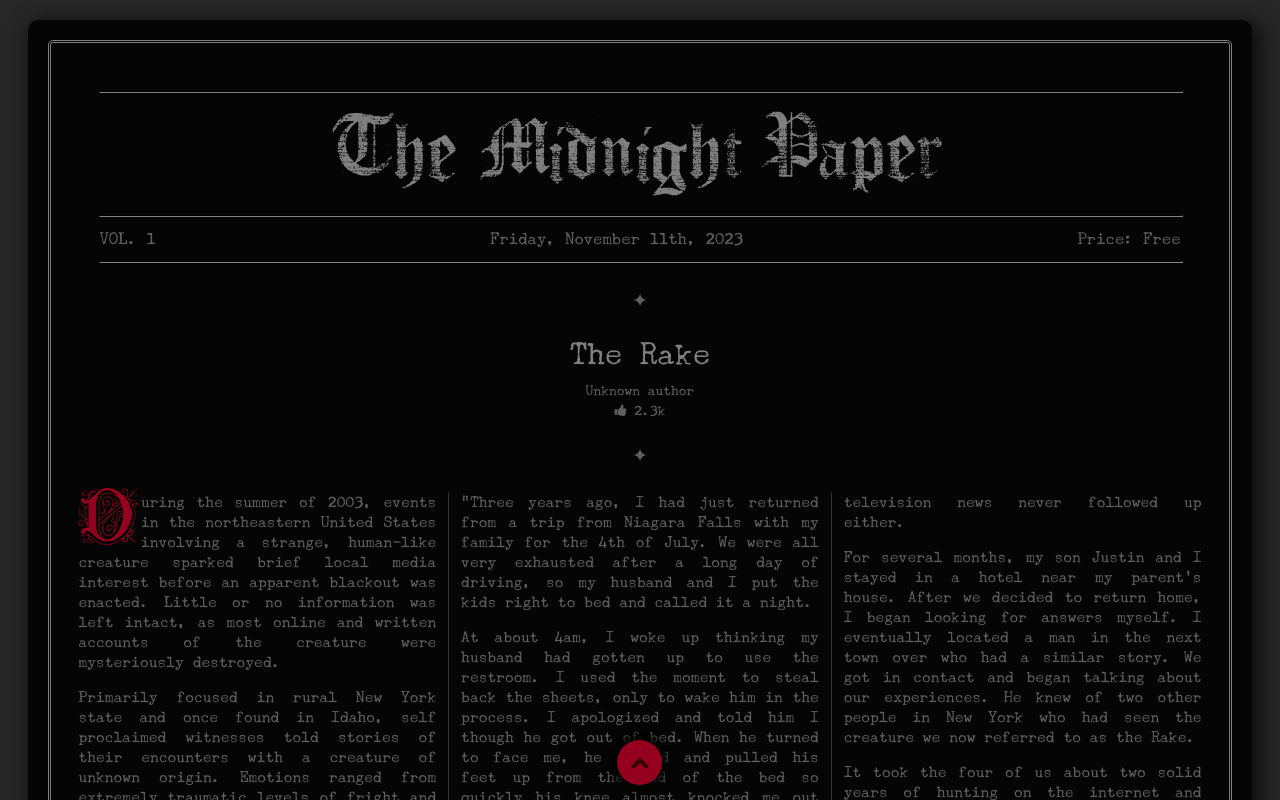
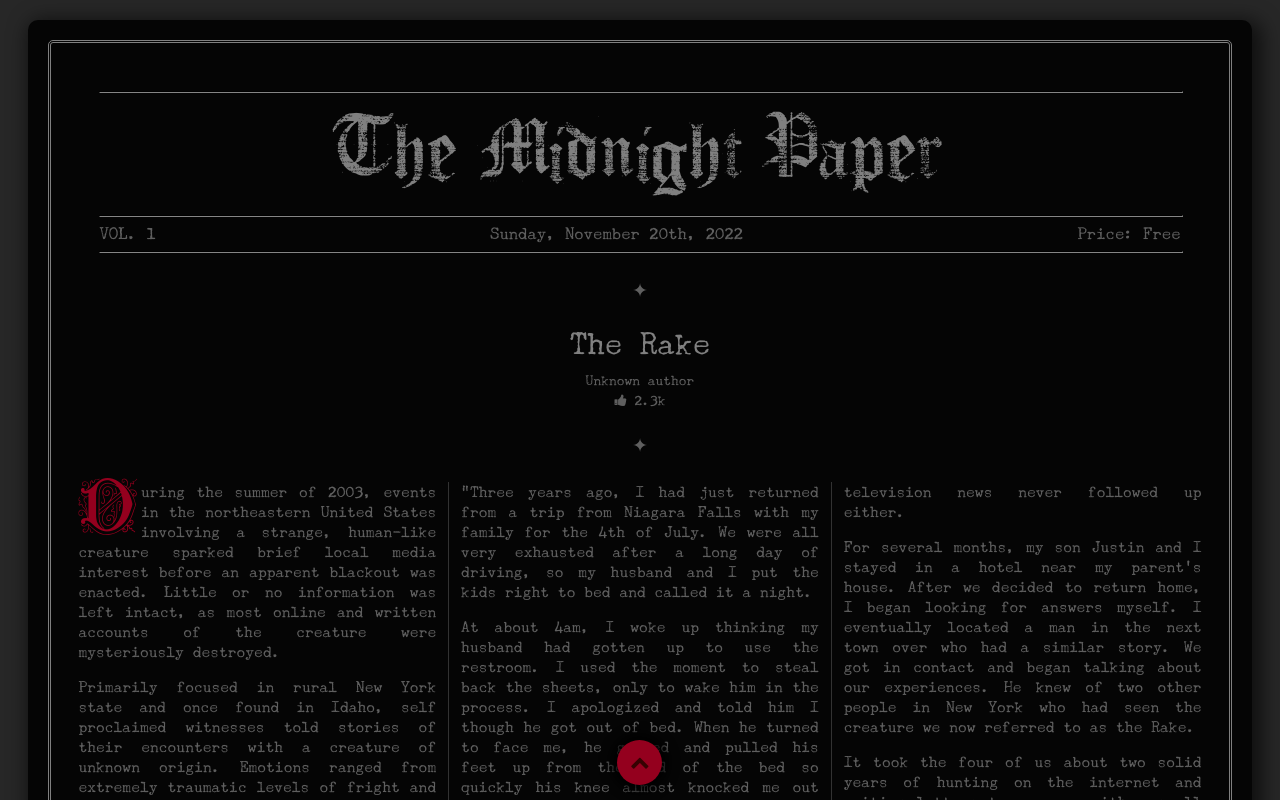
Before and after one commit to JoaoVMendes/TheMidnightPaper, a Vue app: page / in a window 1280 px wide. Shown: the top 800 px of the page. Built offline with nearby package versions, Linux system fonts and the light colour scheme.

Commit message:
Some ajustments on the title section and now the data is displayed based on the browser's current date.

```diff
--- a/src/components/Title.vue
+++ b/src/components/Title.vue
@@ -5,7 +5,7 @@
         <hr>
         <div class="volumeInfo">
           <h4 class="text">VOL. 1</h4>
-          <h4 class="text">Friday, November 11th, 2023</h4>
+          <h4 class="text">{{ date }}</h4>
           <h4 class="text">Price: Free</h4>
         </div>
         <hr style="margin-bottom: 25px;">
@@ -14,7 +14,21 @@
 
 <script lang="ts">
 export default{
+  mounted(){
+    var d = new Date();
+    const dayOfWeekName = new Date().toLocaleString('default', {weekday: 'long'})
+    const monthNames = [ "January", "February", "March", "April", "May", "June",
+                    "July", "August", "September", "October", "November", "December"]
+    const daySulfix = ["st","sd","rd","th","th","th","th","th","th","th","th","th","th","th","th","th",
+                        "th","th","th","th","th","th","th","th","th","th","th","th","th","th","th"]
+    this.date = dayOfWeekName+ ", " + monthNames[d.getMonth()] + " " + d.getDate() + daySulfix[d.getDate()] + ", " + d.getFullYear()
+  },
 
+  data(){
+    return{
+      date: '',
+    }
+  }
 }
 </script>
 
@@ -47,8 +61,8 @@ h1.title{
 }
 
 h4{
-  margin-top: 5px;
-  margin-bottom: 5px;
+  margin-top: 0px;
+  margin-bottom: 0px;
 }
 
 hr{
```
